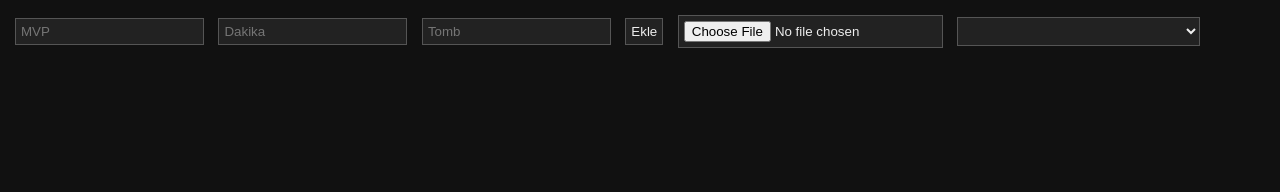
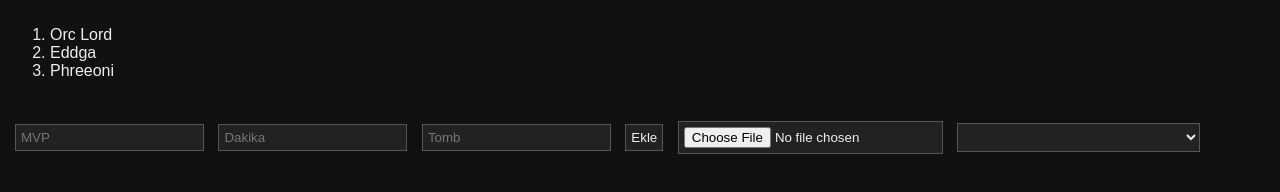
Before and after one commit to cinprens/Ragnarok-MVP-Timer, a plain HTML site: page index.html in a window 1280 px wide. Drawn offline with Linux system fonts and the light colour scheme.

Commit message:
MVP listesini ekle ve zamanlayıcı entegrasyonu

```diff
--- a/index.html
+++ b/index.html
@@ -8,7 +8,8 @@
 </head>
 <body>
 <div id="app">
-<section>
+<section id="mvpList"></section>
+<section id="controls">
 <input id="name" placeholder="MVP"/>
 <input id="minutes" type="number" placeholder="Dakika"/>
 <input id="tomb" type="number" placeholder="Tomb"/>
--- a/script.js
+++ b/script.js
@@ -7,6 +7,7 @@ const historyEl = document.getElementById('history');
 const soundInput = document.getElementById('soundFile');
 const alertSound = document.getElementById('alertSound');
 const timezoneSelect = document.getElementById('timezone');
+const listEl = document.getElementById('mvpList');
 
 const savedZone = localStorage.getItem('timezone') || Intl.DateTimeFormat().resolvedOptions().timeZone;
 const zones = typeof Intl.supportedValuesOf === 'function' ? Intl.supportedValuesOf('timeZone') : [savedZone];
@@ -29,6 +30,23 @@ const mvpData = [
   { id: 1785, name: 'Phreeoni', respawn: 3600 }
 ];
 
+function renderMvpList() {
+  listEl.innerHTML = '';
+  const ol = document.createElement('ol');
+  mvpData.forEach(m => {
+    const li = document.createElement('li');
+    li.textContent = m.name;
+    li.onclick = () => addTimer(m.name, m.respawn / 60);
+    li.oncontextmenu = e => {
+      e.preventDefault();
+      const val = parseInt(prompt('Dakika?') || '', 10);
+      if (!isNaN(val)) addTimer(m.name, val);
+    };
+    ol.appendChild(li);
+  });
+  listEl.appendChild(ol);
+}
+
 let timers = JSON.parse(localStorage.getItem('mvpTimers') || '[]');
 let history = JSON.parse(localStorage.getItem('mvpHistory') || '[]');
 
@@ -38,6 +56,13 @@ function saveTimers() {
 
 function saveHistory() {
   localStorage.setItem('mvpHistory', JSON.stringify(history));
+}
+
+function addTimer(name, minutes) {
+  const end = Date.now() + minutes * 60000;
+  timers.push({ name, end });
+  saveTimers();
+  renderTimers();
 }
 
 function removeTimer(index) {
@@ -108,10 +133,7 @@ addBtn.onclick = () => {
   const minutes = parseInt(minutesInput.value, 10);
   const tomb = parseInt(tombInput.value, 10) || 0;
   if (!name || isNaN(minutes)) return;
-  const end = Date.now() + (minutes + tomb) * 60000;
-  timers.push({ name, end });
-  saveTimers();
-  renderTimers();
+  addTimer(name, minutes + tomb);
 };
 
 soundInput.onchange = e => {
@@ -129,3 +151,4 @@ soundInput.onchange = e => {
 setInterval(renderTimers, 1000);
 renderTimers();
 renderHistory();
+renderMvpList();
--- a/style.css
+++ b/style.css
@@ -1,8 +1,10 @@
 body{background:#111;color:#eee;font-family:sans-serif;margin:0}
 #app{display:flex;flex-wrap:wrap}
 section{padding:10px}
-#timers{flex:2 1 60%;min-width:300px}
-#history{flex:1 1 40%;min-width:200px;max-height:80vh;overflow-y:auto}
+#mvpList{flex:1 1 30%;min-width:200px;max-height:80vh;overflow-y:auto}
+#timers{flex:2 1 45%;min-width:300px}
+#history{flex:1 1 25%;min-width:200px;max-height:80vh;overflow-y:auto}
+#controls{flex-basis:100%}
 input,button,select{margin:5px;background:#222;color:#eee;border:1px solid #555;padding:5px}
 button{cursor:pointer}
-@media(max-width:600px){#timers,#history{flex-basis:100%}}
+@media(max-width:600px){#mvpList,#timers,#history{flex-basis:100%}}
```
